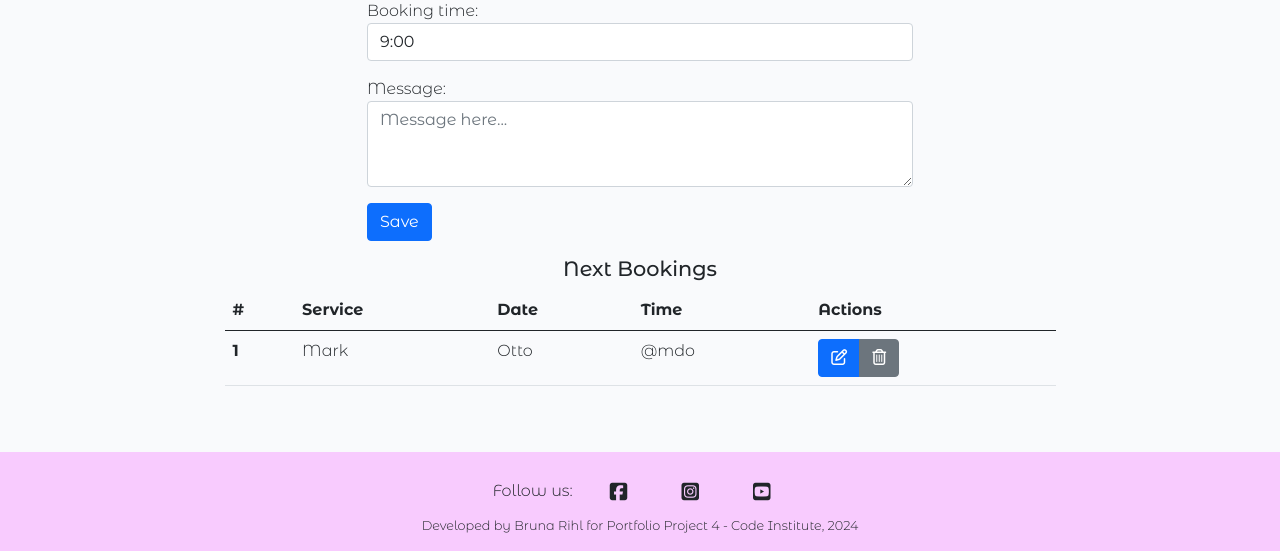
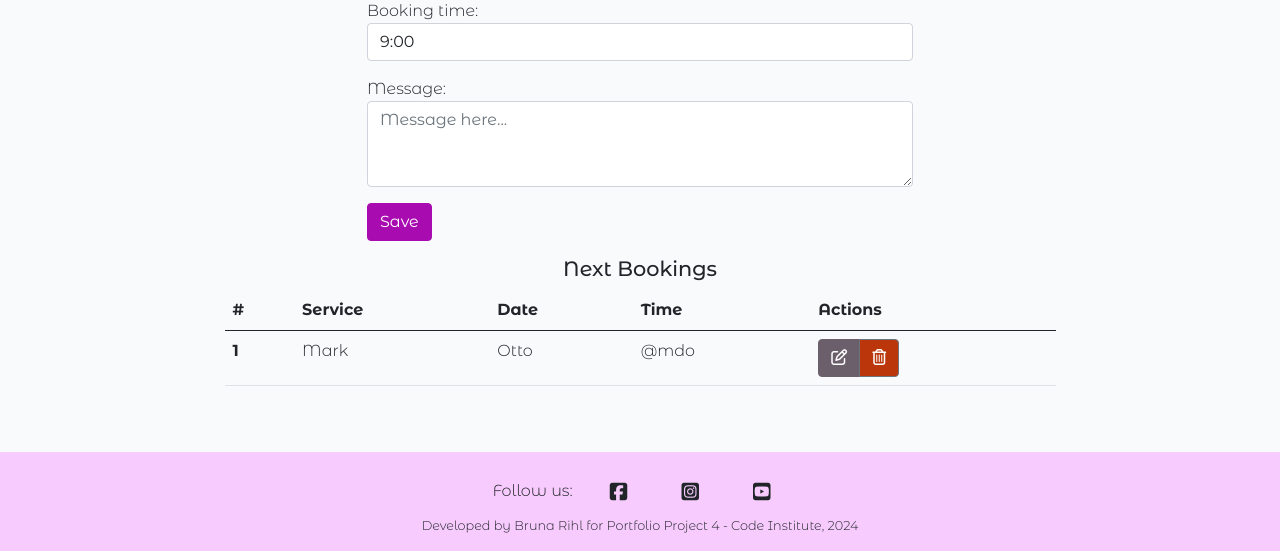
Before and after one commit to BrunaRihl/starlight-consultations, a Django app: page /booking/ in a window 1280 px wide. Shown: the part 326-877 px from the top of the page. Run offline with Django 3.2, Linux system fonts and the light colour scheme; the visitor is signed in with stand-in values (Sample User, id 1); some libraries are stand-ins or nearby versions; some web fonts are replaced.

Commit message:
feat: add css rules to buttons

```diff
--- a/booking/templates/booking.html
+++ b/booking/templates/booking.html
@@ -9,7 +9,7 @@
           <form method="post" action="{% url 'booking' %}" class="mb-3">
               {% csrf_token %}
               {{ html_form.as_p }}
-              <button type="submit" class="btn btn-primary">Save</button>
+              <button type="submit" class="btn btn-primary btn-save">Save</button>
           </form>
       </div>
   </div>
@@ -37,8 +37,8 @@
               <td>@mdo</td>
               <td>
                 <div class="btn-group" role="group">
-                  <button type="button" class="btn btn-primary" aria-label="Edit"><i class="far fa-edit"></i></button>
-                  <button type="button" class="btn btn-secondary" aria-label="Delete"><i class="far fa-trash-alt"></i></button>
+                  <button type="button" class="btn btn-primary btn-edit" aria-label="Edit"><i class="far fa-edit"></i></button>
+                  <button type="button" class="btn btn-secondary btn-delete" aria-label="Delete"><i class="far fa-trash-alt"></i></button>
                 </div>
               </td>
             </tr>
--- a/static/css/style.css
+++ b/static/css/style.css
@@ -85,28 +85,60 @@ h2{
     width: 75%;
 }
 
-
+.btn-save,
 .btn-signup,
 .btn-edit,
 .btn-book {
     background-color: #a80bb0;
     color: #fff;
+    border-color:#a80bb0;
+
+}
+
+.btn-save:hover,
+.btn-save:active,
+.btn-signup:hover,
+.btn-signup:active,
+.btn-book:hover,
+.btn-book:active {
+    background-color: #fff;
+    color: #a80bb0;
+    border-color:#a80bb0;
 }
 
 
-.btn-signup:hover,
-.btn-signup:active,
-.btn-book:hover,
-.btn-btn-book:active {
-    background-color: #fff;
-    color: #a80bb0;
+.btn-edit {
+    background-color: #6c5f6c;
+    color: #fff;
+    border-color:#6c5f6c;
+
 }
 
+.btn-edit:hover,
+.btn-edit:active {
+    background-color: #fff;
+    color: #6c5f6c;
+    border-color:#6c5f6c;
+}
+
+.btn-delete {
+    color: #fff;
+    background: #bb370b;
+}
+
+
+.btn-delete:hover,
+.btn-delete:active {
+    background-color: #fff;
+    color: #bb370b;
+    border-color:#bb370b;
+}
 
 .link {
     color: #a80bb0;
     text-decoration: none;
 }
+
 
 .link:hover,
 .link:active {
@@ -114,17 +146,6 @@ h2{
     text-decoration: underline;
 }
 
-.btn-delete {
-    color: #fff;
-    background: #E84610;
-}
-
-.btn-like:hover,
-.btn-like:active {
-    color: #E84610;
-    background: transparent;
-    border: none;
-}
 
 .faded {
     color: rgb(172, 175, 175);
```
